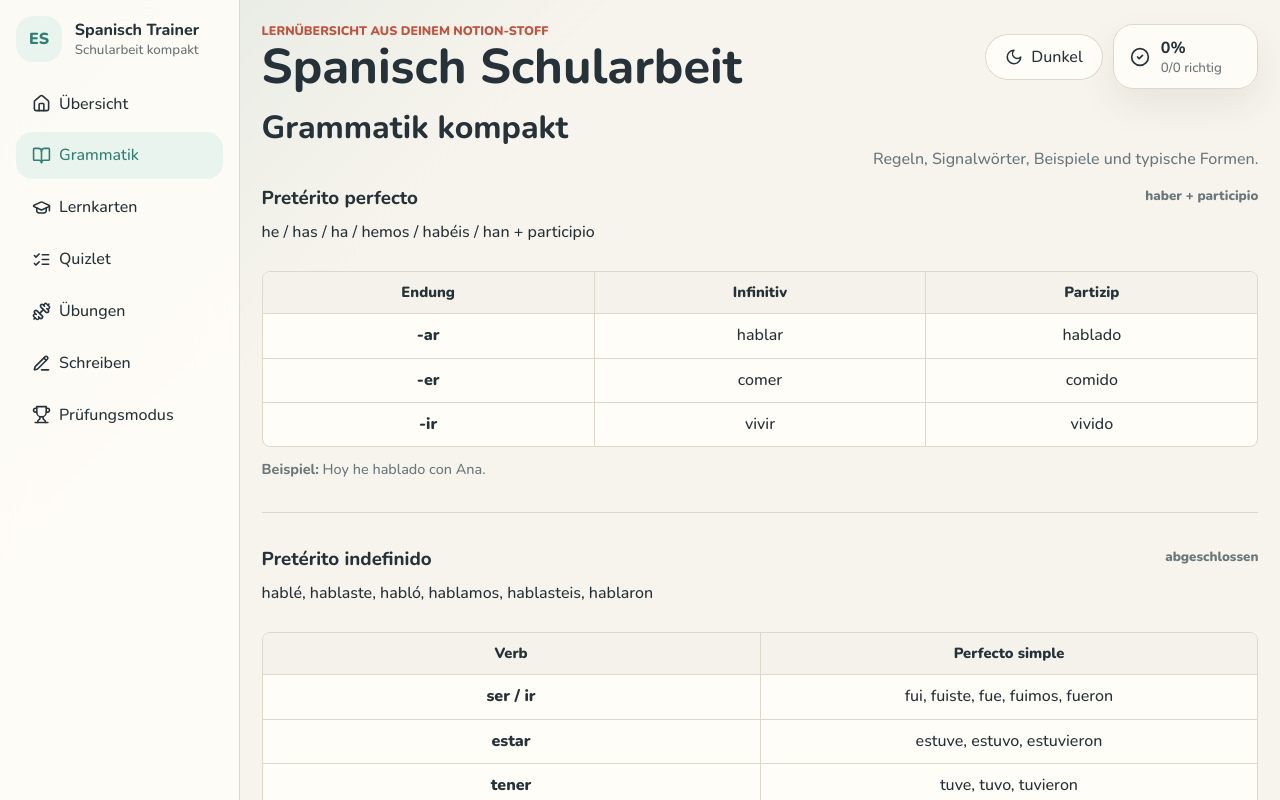
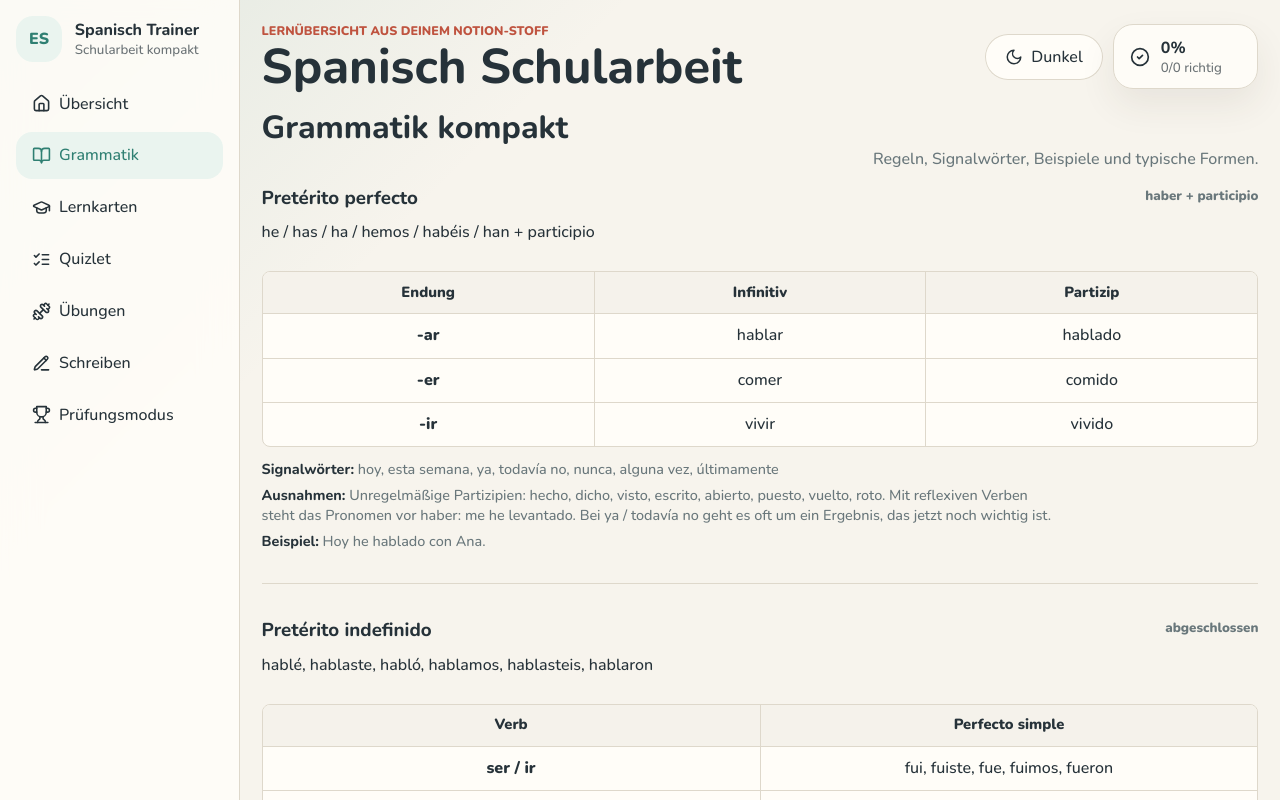
Before and after one commit to zwu5h/spanisch-SA, a React (Vite) app: page / in a window 1280 px wide. Both pictures are taken after a click on the button "Grammatik". Shown: the top 800 px of the page. Built offline with nearby package versions, Linux system fonts and the light colour scheme.

Commit message:
Restore grammar signals and exceptions

```diff
--- a/src/App.jsx
+++ b/src/App.jsx
@@ -742,6 +742,7 @@ function App() {
             </div>
             <div className="grammar-list">
               {grammarTopics.map((topic) => {
+                const details = grammarDetails[topic.id];
                 return (
                 <article className="grammar-row" key={topic.id}>
                   <div className="card-head">
@@ -770,6 +771,10 @@ function App() {
                     </table>
                   </div>
                   <div className="grammar-notes">
+                    <p><strong>Signalwörter:</strong> {topic.signals.join(", ")}</p>
+                    {details?.exceptions?.length > 0 && (
+                      <p><strong>Ausnahmen:</strong> {details.exceptions.join(" ")}</p>
+                    )}
                     <p><strong>Beispiel:</strong> {topic.examples[0]}</p>
                   </div>
                 </article>
--- a/src/styles.css
+++ b/src/styles.css
@@ -480,7 +480,7 @@ form {
 
 .grammar-notes {
   display: grid;
-  gap: 0.18rem;
+  gap: 0.35rem;
   color: var(--muted);
   font-size: 0.9rem;
   line-height: 1.4;
@@ -488,6 +488,11 @@ form {
 
 .grammar-notes p {
   margin: 0;
+  max-width: 92ch;
+}
+
+.grammar-notes strong {
+  color: var(--text);
 }
 
 .grammar-card ul {
```
